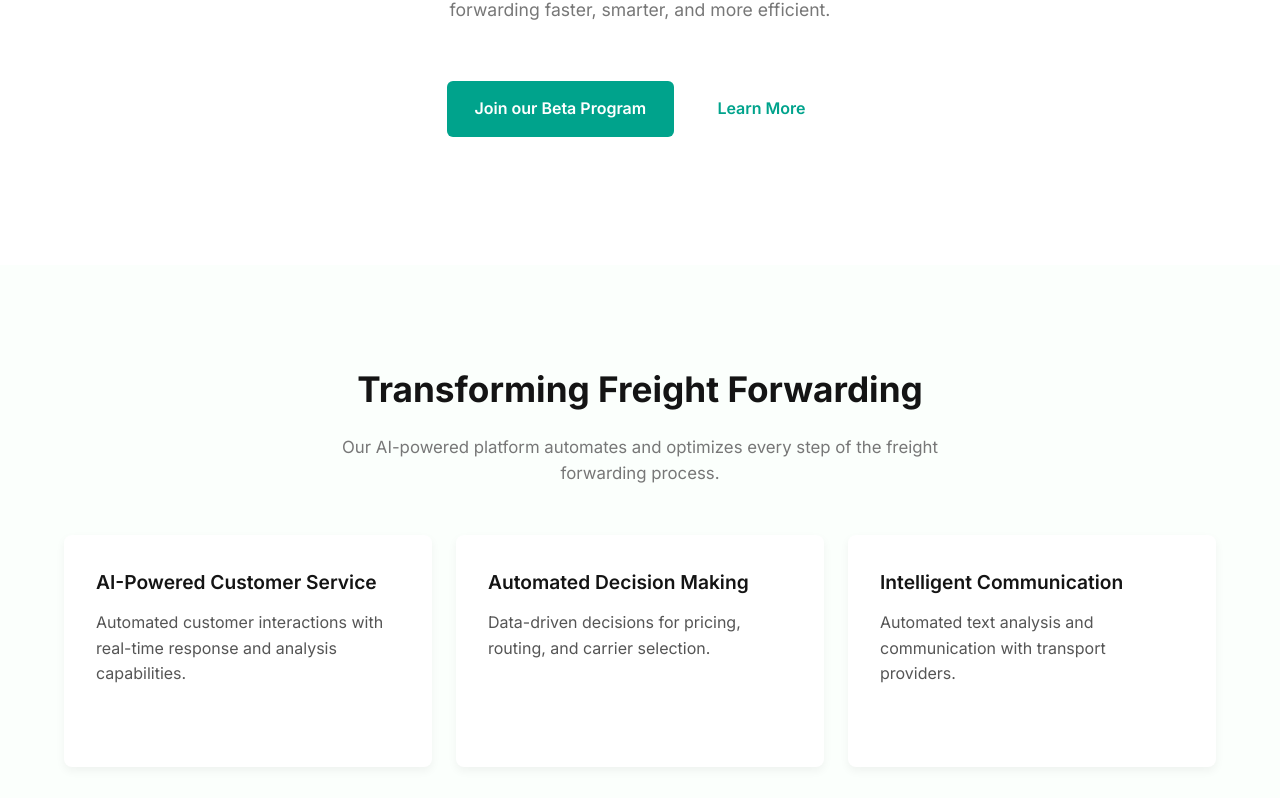
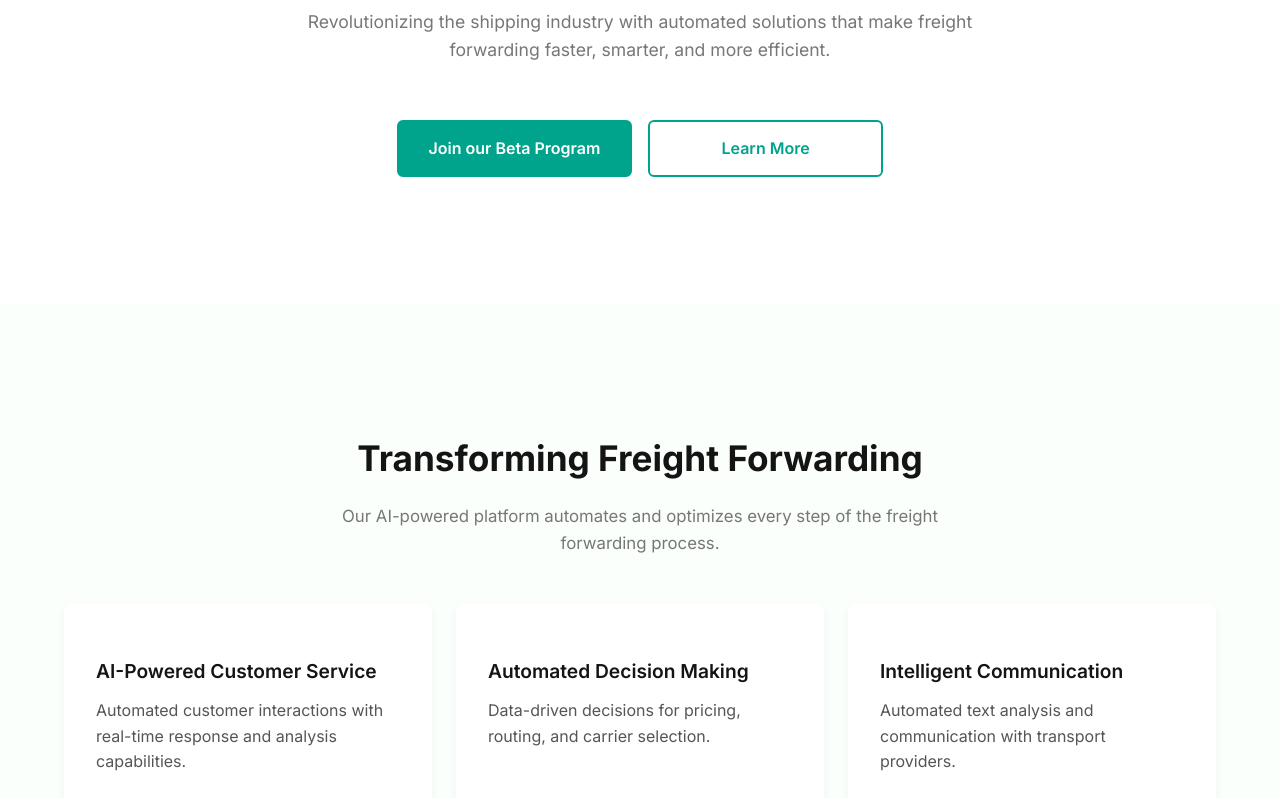
Before and after one commit to Mihain5/fluxaion, a plain HTML site: page index.html in a window 1280 px wide. Shown: the part 387-1185 px from the top of the page. Drawn offline with Linux system fonts and the light colour scheme.

Commit message:
Update index.html

```diff
--- a/index.html
+++ b/index.html
@@ -26,10 +26,10 @@
     }
 
     /* Reset & Global Defaults */
-    * {
+    html, body {
       margin: 0;
       padding: 0;
-      box-sizing: border-box;
+      height: 100%; /* allow flex layout to fill screen */
     }
     body {
       font-family: 'Inter', Arial, sans-serif;
@@ -37,8 +37,8 @@
       background-color: var(--section-bg-1);
       display: flex;
       flex-direction: column;
-      min-height: 100vh;
       line-height: 1.6;
+      overscroll-behavior: none;  /* helps reduce bounce in some browsers */
     }
     a {
       text-decoration: none;
@@ -46,7 +46,14 @@
       cursor: pointer;
     }
 
-    /* Container for side padding & central alignment */
+    /* Page-content wrapper: ensures footer stays at bottom */
+    .page-content {
+      flex: 1;
+      display: flex;
+      flex-direction: column;
+    }
+
+    /* Reusable container for side padding & central alignment */
     .container {
       width: 90%;
       max-width: 1200px;
@@ -80,10 +87,39 @@
       opacity: 0.8;
     }
 
+    /* Shared button styles */
+    .btn {
+      display: inline-block;
+      padding: 0.85rem 1.6rem;
+      border-radius: 6px;
+      font-weight: 600;
+      font-size: 1rem;
+      transition: background-color 0.3s, color 0.3s;
+      border: 2px solid transparent;
+      text-align: center;
+      min-width: 180px; /* ensures a consistent button width */
+    }
+    .btn-primary {
+      background-color: var(--primary-color);
+      color: #fff;
+      border-color: var(--primary-color);
+    }
+    .btn-primary:hover {
+      background-color: #008873;
+    }
+    .btn-secondary {
+      background-color: #ffffff;
+      color: var(--primary-color);
+      border-color: var(--primary-color); /* 2px border visible */
+    }
+    .btn-secondary:hover {
+      background-color: #f3f3f3;
+    }
+
     /* HERO (white bg) */
     .hero {
       background-color: var(--section-bg-1);
-      padding: 8rem 0; /* hero: 8rem */
+      padding: 8rem 0; /* hero: 8rem for more length */
       text-align: center;
     }
     .hero-badge {
@@ -117,37 +153,11 @@
       gap: 1rem;
       margin-top: 1rem;
     }
-    .hero-buttons a {
-      display: inline-block;
-      padding: 0.85rem 1.6rem;
-      border-radius: 6px;
-      font-weight: 600;
-      font-size: 1rem;
-      transition: background-color 0.3s, color 0.3s;
-      border: 2px solid transparent; /* default border style */
-    }
-    /* “Join Beta” */
-    .btn-primary {
-      background-color: var(--primary-color);
-      color: #fff;
-    }
-    .btn-primary:hover {
-      background-color: #008873;
-    }
-    /* “Learn More” */
-    .btn-secondary {
-      background-color: #ffffff;
-      color: var(--primary-color);
-      border: 2px solid var(--primary-color);
-    }
-    .btn-secondary:hover {
-      background-color: #f3f3f3;
-    }
 
     /* FEATURES (very light green) */
     .features {
       background-color: var(--section-bg-2);
-      padding: 6rem 0; /* others: 6rem */
+      padding: 6rem 0;
       text-align: center;
     }
     .features h2 {
@@ -282,7 +292,6 @@
       background-color: var(--footer-bg);
       color: #fff;
       padding: 3rem 0;
-      margin-top: auto;
     }
     .footer-content {
       display: grid;
@@ -325,10 +334,10 @@
         font-size: 1rem;
       }
       /* Make hero buttons narrower */
-      .hero-buttons a {
+      .hero-buttons .btn {
         padding: 0.6rem 1.2rem;
         font-size: 0.9rem;
-        max-width: 200px; /* so they don't expand too wide */
+        min-width: 140px;
       }
       .feature-card,
       .vision-item {
@@ -336,23 +345,20 @@
       }
     }
   </style>
-</head>
-<body>
 
-  <!-- Smooth Scroll Script (no # in URL) -->
   <script>
-    // Generic function to smoothly scroll to an element by ID,
-    // then remove any hash from the URL using History API.
+    /* Smooth Scroll (no # in URL) */
     function scrollToSection(sectionId) {
       const target = document.getElementById(sectionId);
       if (target) {
         target.scrollIntoView({ behavior: 'smooth' });
-        // Remove the hash (e.g. #beta) from the URL without reloading
+        // Remove any hash from the URL
         history.pushState("", document.title, window.location.pathname + window.location.search);
       }
     }
   </script>
-
+</head>
+<body>
   <!-- NAVIGATION -->
   <nav>
     <div class="container nav-inner">
@@ -364,6 +370,8 @@
     </div>
   </nav>
 
+  <!-- Page Content Wrapper -->
+  <div class="page-content">
     <!-- HERO SECTION -->
     <section class="hero">
       <div class="container">
@@ -374,12 +382,8 @@
           make freight forwarding faster, smarter, and more efficient.
         </p>
         <div class="hero-buttons">
-        <!--
-          Instead of href="#beta", we call scrollToSection('beta').
-          This prevents the URL from showing #beta
-        -->
-        <a class="btn-primary" onclick="scrollToSection('beta')">Join our Beta Program</a>
-        <a class="btn-secondary" onclick="scrollToSection('features')">Learn More</a>
+          <a class="btn btn-primary" onclick="scrollToSection('beta')">Join our Beta Program</a>
+          <a class="btn btn-secondary" onclick="scrollToSection('features')">Learn More</a>
         </div>
       </div>
     </section>
@@ -460,6 +464,7 @@
         </div>
       </div>
     </section>
+  </div>
 
   <!-- FOOTER -->
   <footer>
@@ -483,5 +488,6 @@
       </div>
     </div>
   </footer>
+
 </body>
 </html>
```
Lines whose indentation alone changed are shown as unchanged.
